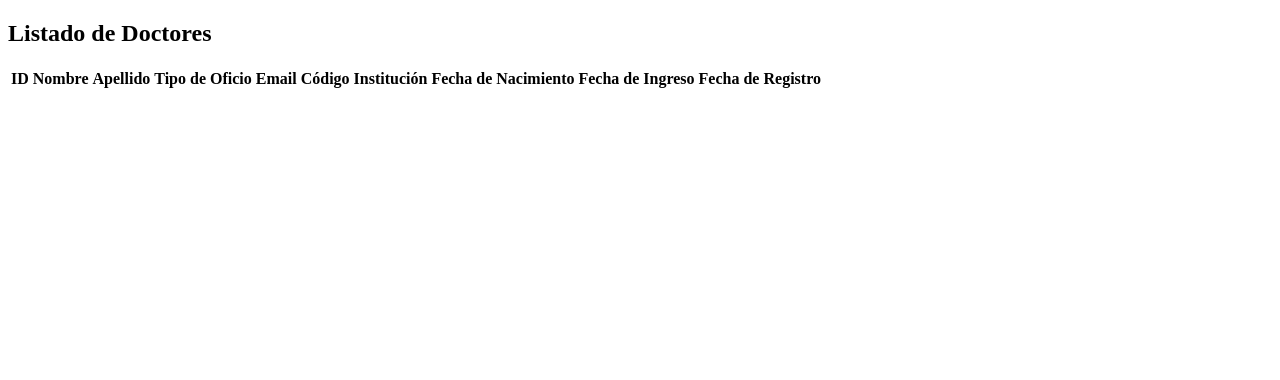
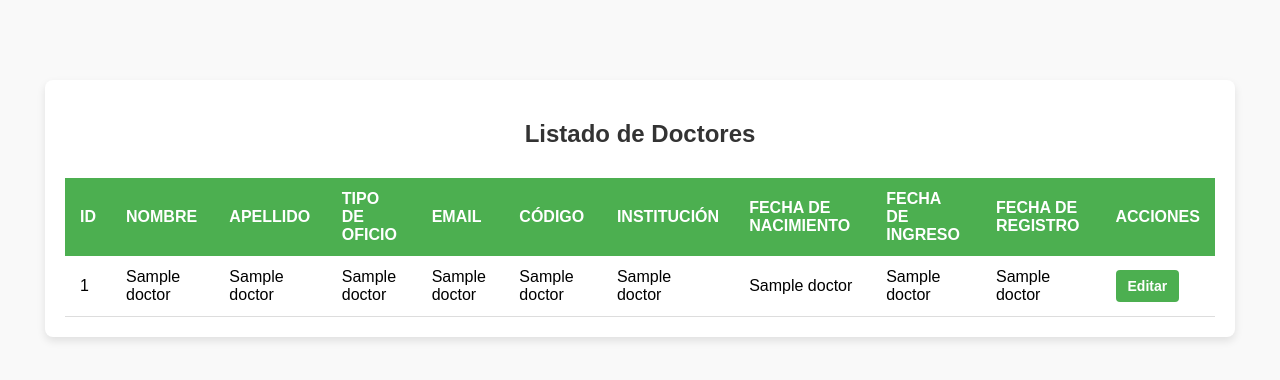
Before and after one commit to KimberlyZL/ADK, a Flask app: page /form_doctor in a window 1280 px wide. Shown: the top 380 px of the page. Run offline with Flask 3, Linux system fonts and the light colour scheme; a database or web service that is not in the repository returns one stand-in record (values such as "Sample title"); lists and menus that the app fills with data are empty; some libraries are stand-ins or nearby versions.

Commit message:
Actualización en la lógica del archivo app.py

```diff
--- a/app.py
+++ b/app.py
@@ -113,7 +113,9 @@ def editardoctor():
 
 @app.route('/form_doctor')
 def formdoctor():
-    return render_template('form_doctor/form_doctor.html')
+    doctores = manager.obtener_doctores()
+    return render_template('form_doctor/form_doctor.html', doctors=doctores)
+
 
 @app.route('/esp32_time', methods=['GET'])
 def esp32_time():
--- a/db/postgres.py
+++ b/db/postgres.py
@@ -85,7 +85,9 @@ class DatabasePool:
     def obtenerPacientes(self):
         query = "SELECT * FROM paciente"
         return self.fetchQuery(query)
-
+    def obtener_doctores(self):
+        query = "SELECT * FROM Doctor"
+        return self.fetchQuery(query)
     def obtenerPaciente(self, id):
         queryPaciente = """
         SELECT id, nombre, apellido, email, contrasenia, codigo, 'paciente' AS rol
--- a/manager/manager.py
+++ b/manager/manager.py
@@ -1,6 +1,9 @@
 class Manager:
     def __init__(self, db):
         self.db = db
+
+    def obtener_doctores(self):
+        return self.db.obtener_doctores()
 
     def obtenerPacientes(self):
         return self.db.obtenerPacientes()
--- a/template/form_doctor/form_doctor.html
+++ b/template/form_doctor/form_doctor.html
@@ -2,8 +2,91 @@
 <html>
 <head>
     <title>Formulario de Doctores</title>
+    <style>
+        body {
+            font-family: Arial, sans-serif;
+            margin: 0;
+            padding: 0;
+            background-color: #f9f9f9;
+        }
+
+        .container {
+            max-width: 1150px;
+            margin: 80px auto;
+            padding: 20px;
+            background-color: #fff;
+            border-radius: 8px;
+            box-shadow: 0 4px 8px rgba(0, 0, 0, 0.1);
+        }
+
+        h1, h2 {
+            text-align: center;
+            color: #333;
+            margin-bottom: 30px;
+        }
+
+        table {
+            width: 100%;
+            border-collapse: collapse;
+            margin-top: 20px;
+            font-size: 16px;
+        }
+
+        th, td {
+            padding: 12px 15px;
+            text-align: left;
+        }
+
+        th {
+            background-color: #4CAF50;
+            color: white;
+            font-weight: bold;
+            text-transform: uppercase;
+        }
+
+        tr:nth-child(even) {
+            background-color: #f2f2f2;
+        }
+
+        tr:hover {
+            background-color: #e9f7e9;
+        }
+
+        td {
+            border-bottom: 1px solid #ddd;
+        }
+
+        a {
+            color: #4CAF50;
+            text-decoration: none;
+            font-weight: bold;
+            transition: color 0.3s;
+        }
+
+        a:hover {
+            color: #388E3C;
+        }
+
+        /* Estilo para el botón de acciones */
+        .actions a {
+            display: inline-block;
+            padding: 8px 12px;
+            background-color: #4CAF50;
+            color: white;
+            border-radius: 4px;
+            text-align: center;
+            text-decoration: none;
+            font-size: 14px;
+            transition: background-color 0.3s;
+        }
+
+        .actions a:hover {
+            background-color: #388E3C;
+        }
+    </style>
 </head>
 <body>
+    <div class="container">
         <h2>Listado de Doctores</h2>
         <table>
             <thead>
@@ -18,6 +101,7 @@
                     <th>Fecha de Nacimiento</th>
                     <th>Fecha de Ingreso</th>
                     <th>Fecha de Registro</th>
+                    <th>Acciones</th>
                 </tr>
             </thead>
             <tbody>
@@ -33,9 +117,13 @@
                     <td>{{ doctor[7] }}</td>
                     <td>{{ doctor[8] }}</td>
                     <td>{{ doctor[9] }}</td>
+                    <td class="actions">
+                        <a href="{{ url_for('edit_doctor', id=doctor[0]) }}">Editar</a>
+                    </td>
                 </tr>
                 {% endfor %}
             </tbody>
         </table>
+    </div>
 </body>
 </html>
```
Also changed, not shown: static/form_doctor/form_doctor.css (+63 -0 lines). Lines whose indentation alone changed are shown as unchanged.
